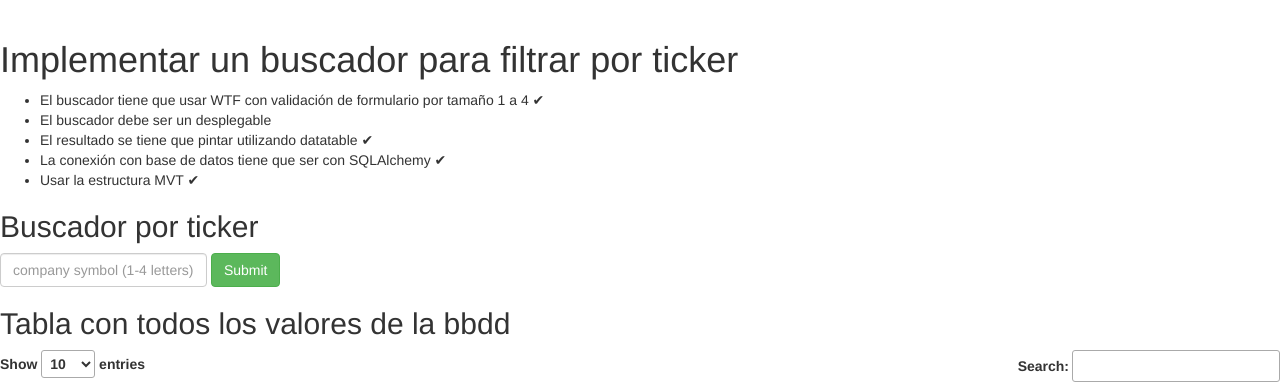
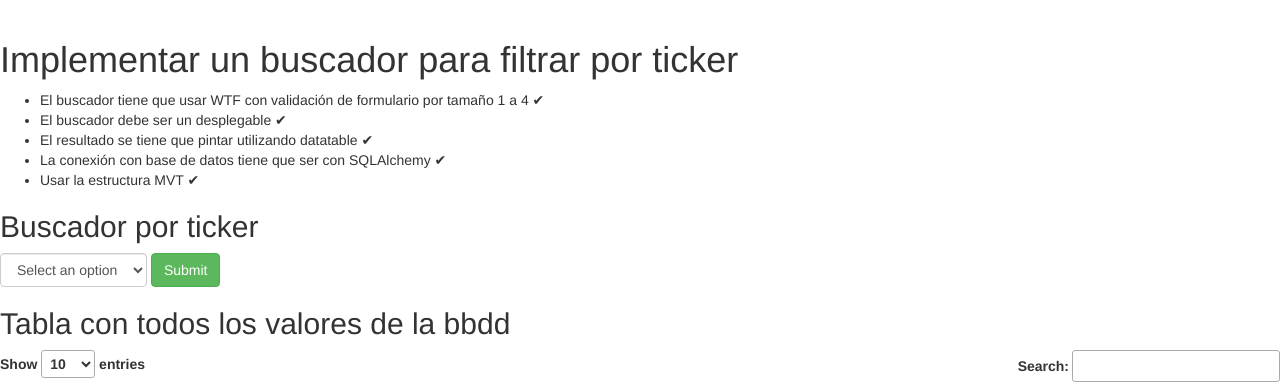
Before and after one commit to nachoi/app_prep_examen_pws, a Flask app: template templates/index.html in a window 1280 px wide. Shown: the part 52-440 px from the top of the page. Run offline with Flask 2, Linux system fonts and the light colour scheme; the template is opened without the code that fills it: values that come from a table or form of the project are taken from there, others are empty; data comes from the database, SQL or seed files in the repository; some libraries are stand-ins or nearby versions.

Commit message:
Select with bbdd choices

```diff
--- a/templates/index.html
+++ b/templates/index.html
@@ -9,7 +9,7 @@
     <h1> Implementar un buscador para filtrar por ticker </h1>
     <ul>
         <li> El buscador tiene que usar WTF con validación de formulario por tamaño 1 a 4 &#10004</li>
-        <li> El buscador debe ser un desplegable </li>
+        <li> El buscador debe ser un desplegable &#10004</li>
         <li> El resultado se tiene que pintar utilizando datatable &#10004</li>
         <li> La conexión con base de datos tiene que ser con SQLAlchemy &#10004</li>
         <li> Usar la estructura MVT &#10004</li>
@@ -36,7 +36,7 @@
             </thead>
             <tbody>
             {% for company in companies %}
-                {% if symbol in company.ticker %}
+                {% if symbol == company.ticker %} <!-- in -> buscar symbol dentro, == -> tienen que ser iguales -->
                     <tr>
                         <td>{{ company.index }}</td>
                         <td>{{ company.ticker }}</td>
--- a/views.py
+++ b/views.py
@@ -1,22 +1,27 @@
 from application import get_app
 from models import Company, get_db
 from flask import render_template, request, flash
-from wtforms import StringField
+from wtforms import SelectField
 from flask_wtf import Form, FlaskForm
-from wtforms.validators import InputRequired, Length, ValidationError, DataRequired
+from wtforms.validators import Length
 
 app = get_app()
 db = get_db()
 
-class SearchForm(FlaskForm):
-    company = StringField('Company', validators=[DataRequired(),Length(max=4)],render_kw={"placeholder": "company symbol (1-4 letters)"})
+
+class SelectForm(FlaskForm):
+    company = SelectField('Company', validators=[Length(min=1,max=4)], choices=[('', 'Select an option')])
 
 
 @app.route('/', methods=["GET", "POST"])
 def index():
-    form = SearchForm(request.form)
+    form = SelectForm()
+    companies = Company.query.all()
+    companies_list=[(i.ticker, i.ticker) for i in companies]
+    form.company.choices += companies_list
     if request.method == 'POST':
         if form.validate_on_submit():
             return render_template('index.html',module='home', companies = Company.query.all(), symbol=request.form["company"], form = form)
-        flash("The ticker must have between 1 and 4 letters")
-    return render_template('index.html',module='home', companies = Company.query.all(), form = form)
+        else:
+            flash("The ticker must have between 1 and 4 letters")
+    return render_template('index.html',module='home', companies = companies, form = form)
```
